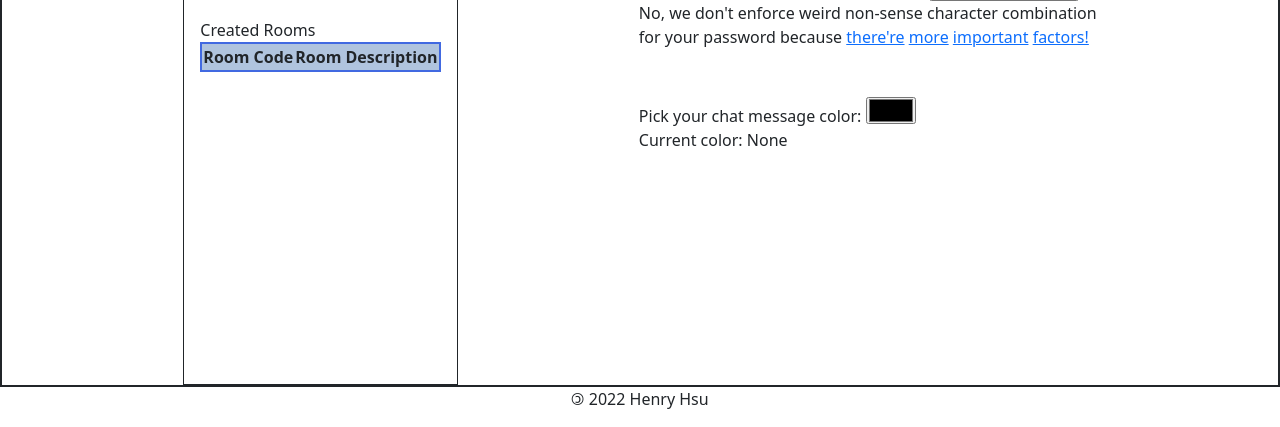
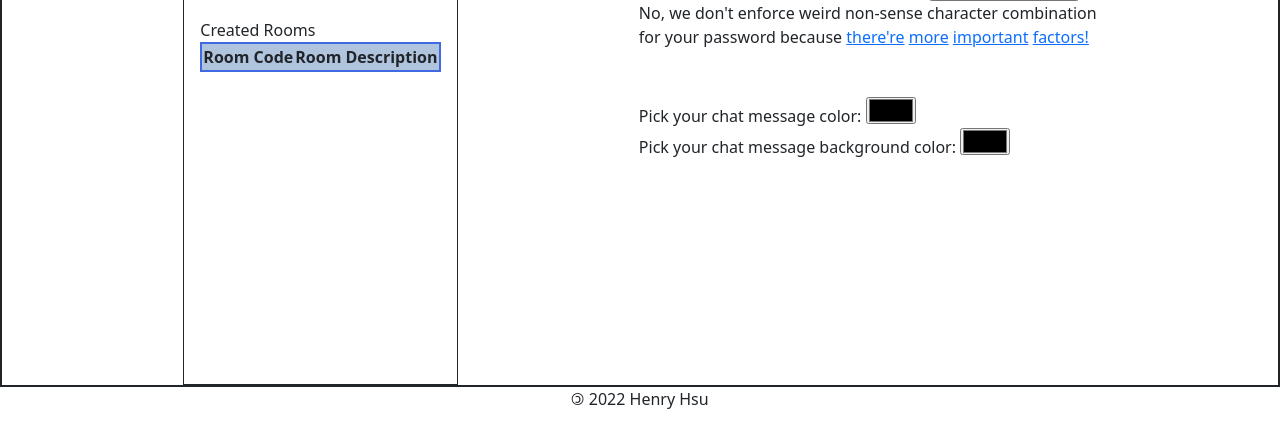
Before and after one commit to henryh28/HackBright_Capstone, a Flask app: page /view_user_profile in a window 1280 px wide. Shown: the part 201-628 px from the top of the page. Run offline with Flask 2, Linux system fonts and the light colour scheme; the visitor is signed in with stand-in values (Sample User, id 1); data comes from the database, SQL or seed files in the repository; data that the repository does not hold is empty; some libraries are stand-ins or nearby versions.

Commit message:
Adds background color to chat color preference

```diff
--- a/crud.py
+++ b/crud.py
@@ -7,9 +7,9 @@ import random
 
 # ========== User related functions ==========
 
-def create_user(fname, lname, uname, pw, email, chat_color="#223CC1"):
+def create_user(fname, lname, uname, pw, email, chat_color="#223CC1", chat_bg_color="#FFFFFF"):
     """ Create and return a new User """
-    return User(first_name=fname, last_name=lname, user_name=uname, password=pw, email=email, chat_color=chat_color)
+    return User(first_name=fname, last_name=lname, user_name=uname, password=pw, email=email, chat_color=chat_color, chat_bg_color=chat_bg_color)
 
 
 def get_all_users():
--- a/model.py
+++ b/model.py
@@ -26,6 +26,7 @@ class User (db.Model):
     password = db.Column(db.String)
     email = db.Column(db.String, unique = True)
     chat_color = db.Column(db.String)
+    chat_bg_color = db.Column(db.String)
 
     # document related columns here
 
--- a/server.py
+++ b/server.py
@@ -42,6 +42,7 @@ def homepage():
         session['room'] = None
         session['room_code'] = None
         session['user_chat_color'] = None
+        session['user_chat_bg_color'] = None
 
     return render_template("index.html")
 
@@ -74,6 +75,8 @@ def logout():
     session['user_name'] = None
     session['room'] = None
     session['room_code'] = None
+    session['user_chat_color'] = None
+    session['user_chat_bg_color'] = None
 
     return redirect("/")
 
@@ -156,6 +159,18 @@ def set_chat_color():
 
     return redirect("/view_user_profile")
 
+@app.route ("/set_chat_bg_color")
+def set_chat_bg_color():
+    """ Sets chat background color """
+
+    current_user = crud.get_user_by(user_id = session['user'])
+    new_color = f"#{request.args.get('color')}"
+    current_user.chat_bg_color = new_color
+    db.session.commit()
+    session['user_chat_bg_color'] = new_color
+
+    return redirect("/view_user_profile")
+
 # ================= Event/Room Related =================
 
 # Create a room
@@ -198,7 +213,7 @@ def enter_room(room_code):
         return redirect("/")
 
     socketio.emit('status', {'msg': username + " joined this room"}, room = session['room'])
-    return render_template("room.html", room = room)
+    return render_template("room.html", room = room, username=username)
 
 
 #    if request.method == "GET":
@@ -448,7 +463,7 @@ def handle_message(message):
         flash (" tell henry that the chat color setting is broken")
         session['user_chat_color'] = 'black'
 
-    emit('my_response', {'username': username, 'data': message['data'], 'chat_color': session['user_chat_color']}, room = room)
+    emit('my_response', {'username': username, 'data': message['data'], 'chat_color': session['user_chat_color'], 'chat_bg_color': session['user_chat_bg_color']}, room = room)
 #    emit('my_response', {'username': username, 'data': message['data']}, room = room, callback = messageReceived)
 
 
--- a/static/scripts/script.js
+++ b/static/scripts/script.js
@@ -21,7 +21,7 @@ $(document).ready(function() {
 
     socket.on('my_response', function(msg, cb) {
 //        alert("message : " + JSON.stringify(msg))
-        const chat_text = '<br >' + `<span style="color: ${msg.chat_color}">` + '<strong>' + msg.username + '</strong>' + ' : ' + msg.data + '</span>'
+        const chat_text = '<br >' + `<span style="color: ${msg.chat_color}; background-color: ${msg.chat_bg_color}">` + '<strong>' + msg.username + '</strong>' + ' : ' + msg.data + '</span>'
 
         $('#room_chat_box').append(chat_text);
         document.getElementById('room_chat_box').scrollIntoView({ behavior: 'smooth', block: 'end' });
@@ -101,6 +101,12 @@ function change_chat_color(event) {
     window.location = url_loc
 }
 
+// Updates user's chat bg color preference
+function change_chat_bg_color(event) {
+    url_loc = `/set_chat_bg_color?color=${event.substring(1)}`
+    window.location = url_loc
+}
+
 
 // Navbar button to view user profile
 function view_user_profile(event) {
--- a/templates/base.html
+++ b/templates/base.html
@@ -54,7 +54,9 @@
                             </a>
 
                             <ul class="dropdown-menu" aria-labelledby="nav-dropdown">
-                                <li><a href="/create_room" class="dropdown-item">Create Room</a> </li>
+                                {% if session['user'] != None %}
+                                    <li><a href="/create_room" class="dropdown-item">Create Room</a> </li>
+                                {% endif %}
                                 {% if session['room_code'] != None %}
                                     <li><a href="/room/{{ session['room_code'] }}" class="dropdown-item">Rejoin Room [{{ session['room_code'] }}]</a> </li>
                                 {% endif %}
--- a/templates/view_profile.html
+++ b/templates/view_profile.html
@@ -60,10 +60,11 @@
             <div>
 
                 Pick your chat message color:
-
-                <input id="color_picker" type="color" value={{ user.chat_color }} onchange=change_chat_color(this.value)>
+                <input id="chat_color_picker" type="color" value={{ user.chat_color }} onchange=change_chat_color(this.value)>
                 <br>
-                Current color: {{ user.chat_color }}
+                Pick your chat message background color:
+                <input id="chat_bg_color_picker" type="color" value={{ user.chat_bg_color }} onchange=change_chat_bg_color(this.value)>
+                <br>
 
             </div>
 
```
